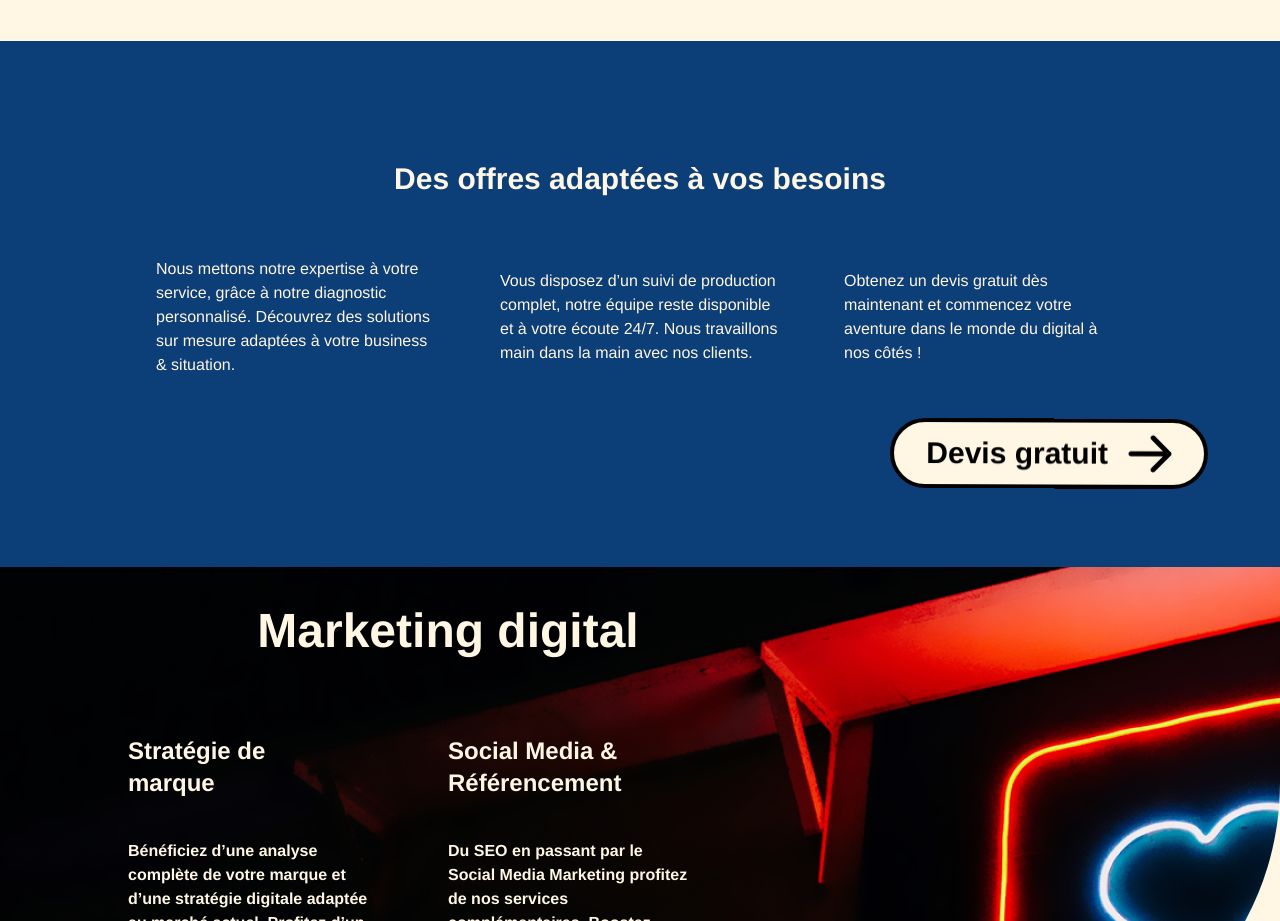
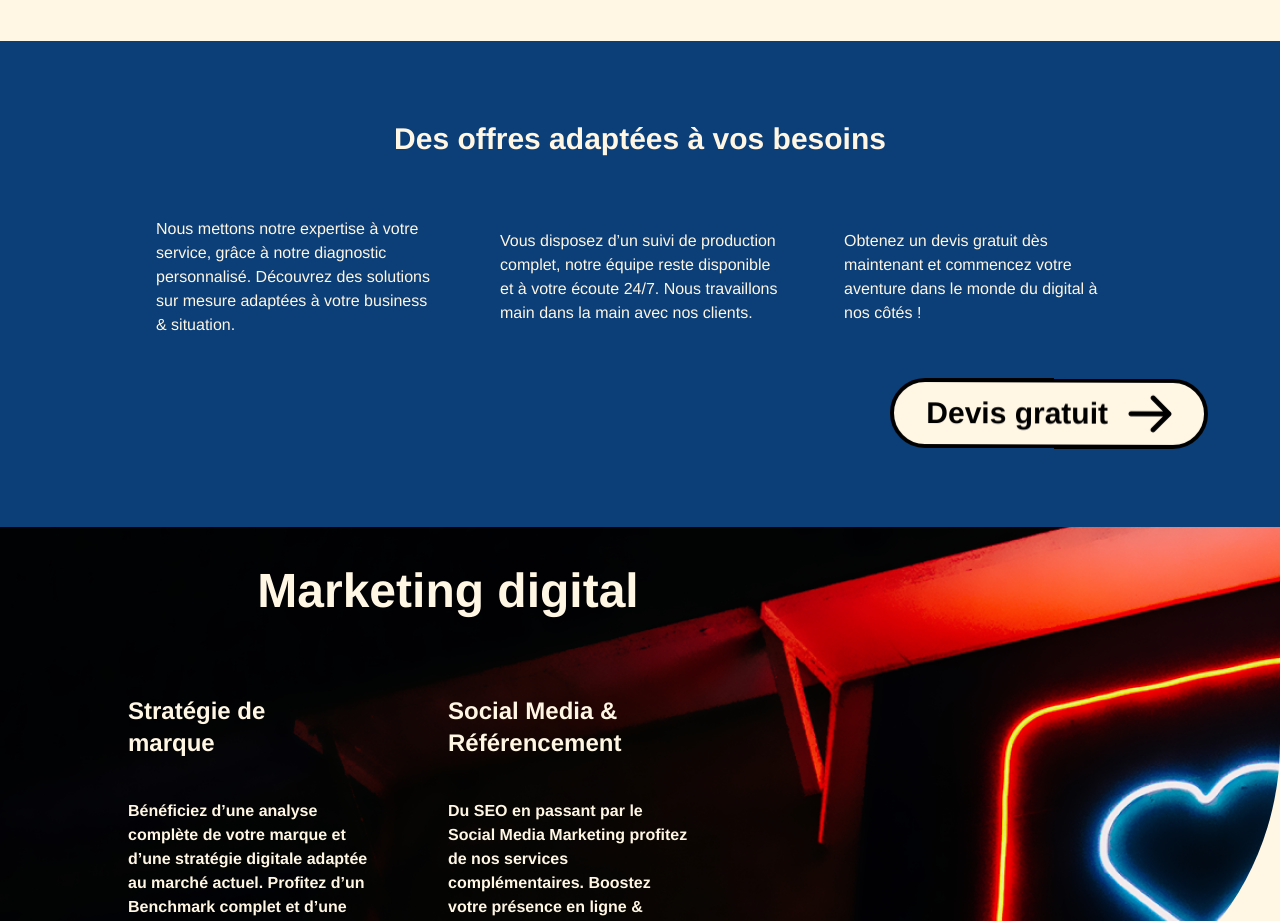
Before and after one commit to franzhopp/v3q, a React (Vite) app: page /services in a window 1280 px wide. Shown: the part 1810-2731 px from the top of the page. Built offline with nearby package versions, Linux system fonts and the light colour scheme; a web font is replaced by a local one.

Commit message:
[ADD] update

```diff
--- a/src/Components/Navigation/BaseNavbar.jsx
+++ b/src/Components/Navigation/BaseNavbar.jsx
@@ -215,7 +215,7 @@ const Navbar = () => {
                       <NavLink
                         to="/services"
                         // onClick={() => {
-                        //   window.location.href = "/rate";
+                        //   window.location.href = "/services";
                         // }}
                         className="block text-C22E2E hover:text-0C3E78 px-4 py-2 font-extrabold"
                       >
--- a/src/Components/Services/AllServices/DetailsServices.jsx
+++ b/src/Components/Services/AllServices/DetailsServices.jsx
@@ -7,9 +7,9 @@ const DetailsServices = () => {
     <section>
       {/* <ButtonServices /> */}
       <div className="">
-        <div className="bg-0C3E78 py-20 px-4 sm:px-6 lg:px-8">
+        <div className="bg-0C3E78 pt-20 pb-20 px-4 sm:px-6 lg:px-8">
           <h3
-            className="text-center mt-10 font-extrabold text-3xl text-FFF6E4 px-5"
+            className="text-center font-extrabold text-3xl text-FFF6E4 px-5"
             data-aos="fade-left"
           >
             Des offres adaptées à vos besoins
```
